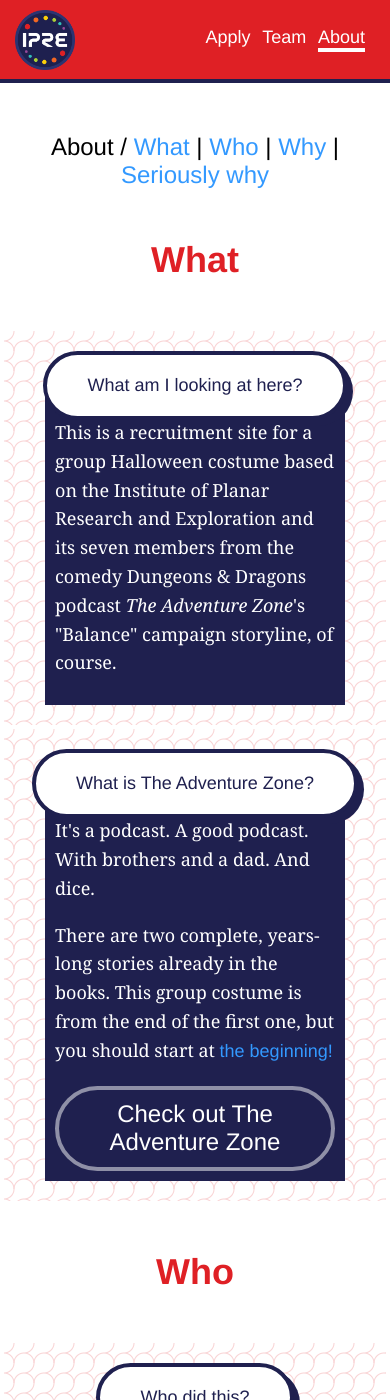
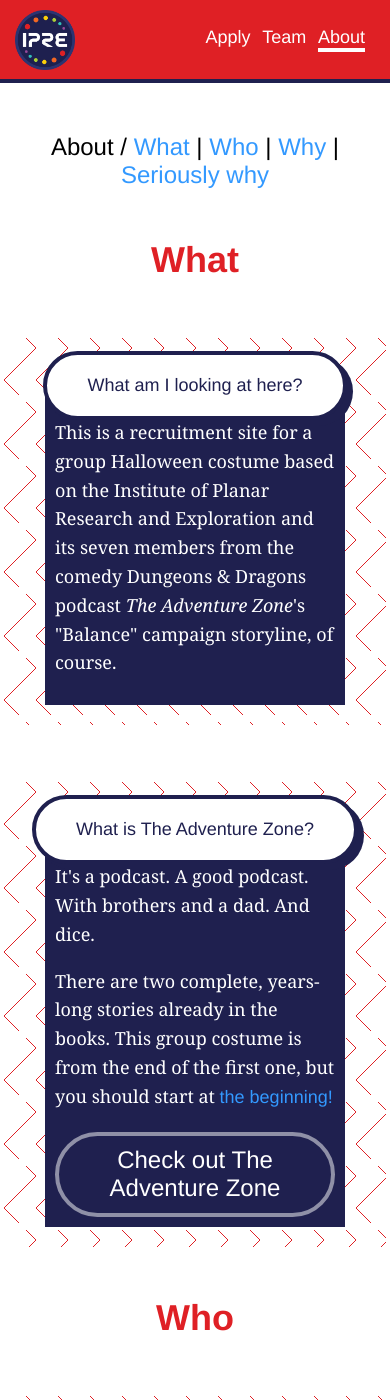
Before and after one commit to Inst-of-Planar-Research-and-Exploration/IPRE-website, a Jekyll site: the page built from about/about.html, in a window 390 px wide and 1400 px high. Built offline with Jekyll 4.4.1, drawn with Linux system fonts in a browser that asks for light colours; some web fonts are replaced; some of the changed text lies outside the part shown.

Commit message:
Change media queries to use em units

```diff
--- a/about/about.html
+++ b/about/about.html
@@ -37,7 +37,21 @@
 
 <div class="project content_block">
   <div class="project_title pill_title">
-    Who did this?
+    Who's in the IPRE costume group?
+  </div>
+  <div class="project_description">
+    <ul>
+      <li>Jennifer Lines</li>
+      <li>Joel McCarthy</li>
+      <li>Stephanie Zaharko</li>
+      <li>Derek Atkinson</li>
+    </ul>
+  </div>
+</div>
+
+<div class="project content_block">
+  <div class="project_title pill_title">
+    Who made this?
   </div>
   <div class="project_description">
     <p>You can blame <a href="https://twitter.com/inksAton">Derek Atkinson</a>. The rest of the group expected a simple recruitment flyer, but that didn't cause enough sweet, sweet sleep deprivation so here you go.</p>
--- a/css/main.scss
+++ b/css/main.scss
@@ -216,13 +216,19 @@
 }
 
 .project {
+  // background:
+  //   radial-gradient(circle at 0% 50%, rgba(96, 16, 48, 0) 9px, $color_red-theme-light 10px, rgba(96, 16, 48, 0) 11px) 0px 10px,
+  //   radial-gradient(at 100% 100%,      #fff 9px, $color_red-theme-light 10px, #fff 11px),
+  //   $color_red-theme-light;
+  // background-size: 20px 20px;
+
   background:
-    radial-gradient(circle at 0% 50%, rgba(96, 16, 48, 0) 9px, $color_red-theme-light 10px, rgba(96, 16, 48, 0) 11px) 0px 10px,
-    radial-gradient(at 100% 100%,      #fff 9px, $color_red-theme-light 10px, #fff 11px),
-    $color_red-theme-light;
-  background-size: 20px 20px;
+    linear-gradient(135deg, #fff 21px, $color_red-theme 11px, $color_red-theme 12px, transparent 12px, transparent 34px, $color_red-theme 34px, $color_red-theme 35px, transparent 35px),
+    linear-gradient(225deg, #fff 21px, $color_red-theme 11px, $color_red-theme 12px, transparent 12px, transparent 34px, $color_red-theme 34px, $color_red-theme 35px, transparent 35px)0 32px;
+  background-color:#fff;
+  background-size: 32px 64px;
 
-  margin: 0 $margin_theme $margin_theme $margin_theme;
+  margin: 0 $margin_theme 50px $margin_theme;
   padding: 40px;
 
   .project_title {
@@ -323,7 +329,7 @@
   ##Screen = B/w 768px to 1024px
 */
 
-@media (min-width: 768px) and (max-width: 1024px) and (orientation: landscape) {
+@media (min-width: 48em) and (max-width: 64em) and (orientation: landscape) {
 
   .project {
     .project_description {
@@ -344,7 +350,7 @@
   ##Screen = B/w 481px to 767px
 */
 
-@media (min-width: 481px) and (max-width: 767px) {
+@media (min-width: 30em) and (max-width: 63em) {
   .text_header {
     font-size: $font-size_large;
   }
@@ -393,7 +399,7 @@
   ##Screen = B/w 320px to 479px
 */
 
-@media (min-width: 320px) and (max-width: 480px) {
+@media (min-width: 20em) and (max-width: 30em) {
   .text_header {
     font-size: $font-size_large;
   }
@@ -436,47 +442,3 @@
     }
   }
 }
-
-@media only screen and (-webkit-min-device-pixel-ratio: 3) and (max-device-width:1080px) {
-  .text_header {
-    font-size: $font-size_large;
-  }
-
-  .project {
-    padding: 20px;
-
-    .project_description {
-      padding: 10px;
-      width: 300px;
-    }
-  }
-
-  .pill_title {
-    font-size: $font-size_small;
-  }
-
-  #link_email,
-  #link_maxfun {
-    display: none;
-  }
-
-  #link_apply,
-  #link_team,
-  #link_about {
-    font-size: $font-size_small;
-    margin-right: 5px;
-  }
-
-  .container_home {
-    .home_title {
-      margin-top: 15px;
-      padding-bottom: 15px;
-      font-size: 30px;
-    }
-
-    .home_title-before {
-      margin-top: 15px;
-      font-size: $font-size_small;
-    }
-  }
-}
```
